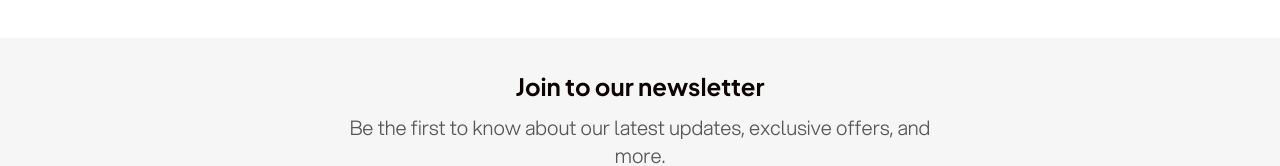
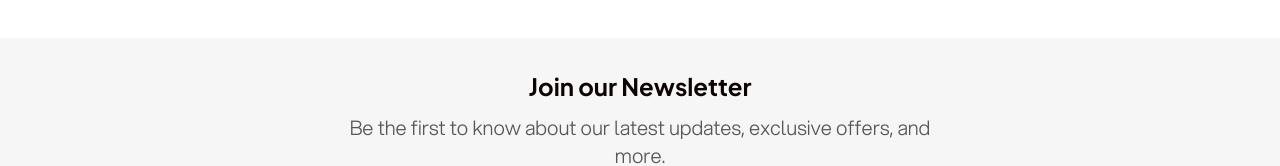
Before and after one commit to avesh-h/ecommerce-prods, a React (Create React App) app: page / in a window 1280 px wide. Shown: the part 2116-2282 px from the top of the page. Built offline with nearby package versions, Linux system fonts and the light colour scheme.

Commit message:
content heading

```diff
--- a/src/components/footer/NewsLetter.jsx
+++ b/src/components/footer/NewsLetter.jsx
@@ -2,7 +2,7 @@ import React from "react";
 import emailSvg from "../../assets/svgs/email.svg";
 
 const newsLetterContent = {
-  title: "Join to our newsletter",
+  title: "Join our Newsletter",
   description:
     "Be the first to know about our latest updates, exclusive offers, and more.",
   inputHeading: "Enter your email",
```
